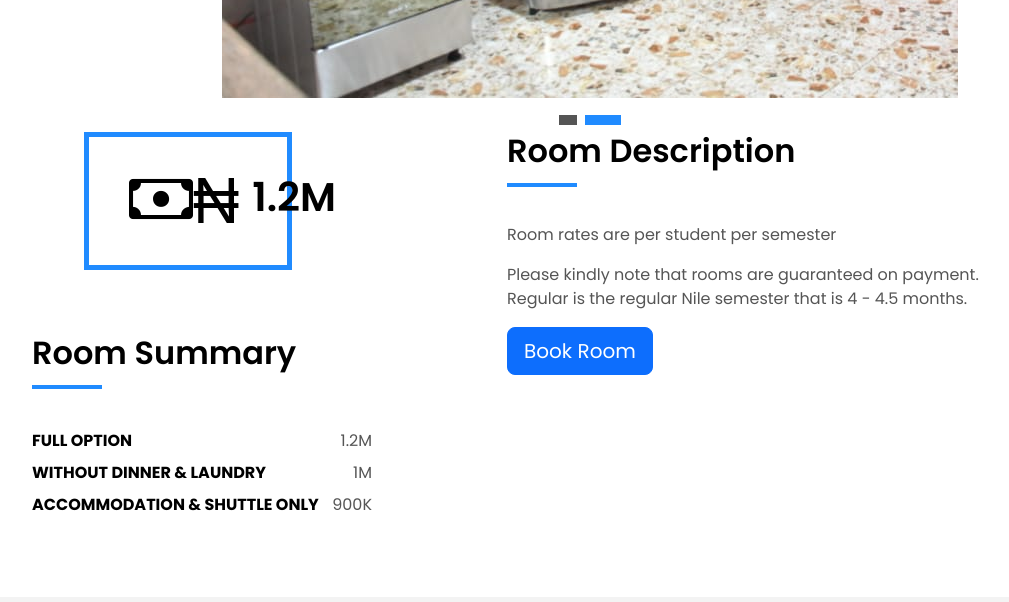
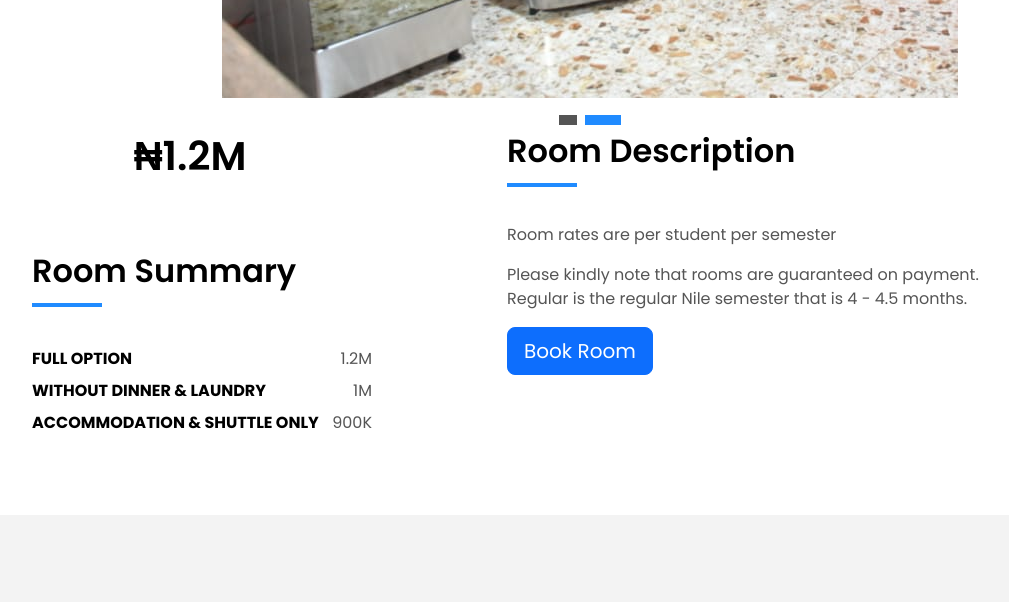
Before and after one commit to divineshedrack33220/psychic-carnival, a plain HTML site: page nile8.html in a window 1280 px wide. Shown: the part 920-1522 px from the top of the page, without its empty margins (50-1059 px from the left). Drawn offline with Linux system fonts and the light colour scheme.

Commit message:
Update nile8.html

```diff
--- a/nile8.html
+++ b/nile8.html
@@ -111,11 +111,9 @@
               <div class="col-md-5 col-lg-4">
                 <div class="property-price d-flex justify-content-center foo">
                   <div class="card-header-c d-flex">
-                    <div class="card-box-ico">
-                      <span class="bi bi-cash">₦</span>
-                    </div>
+
                     <div class="card-title-c align-self-center">
-                      <h5 class="title-c">1.2M</h5>
+                      <h5 class="title-c">₦1.2M</h5>
                     </div>
                   </div>
                 </div>
```
